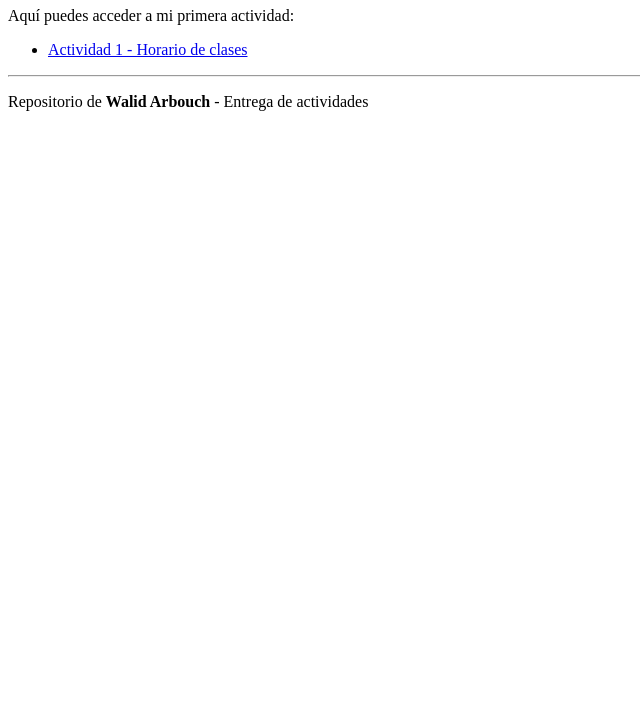
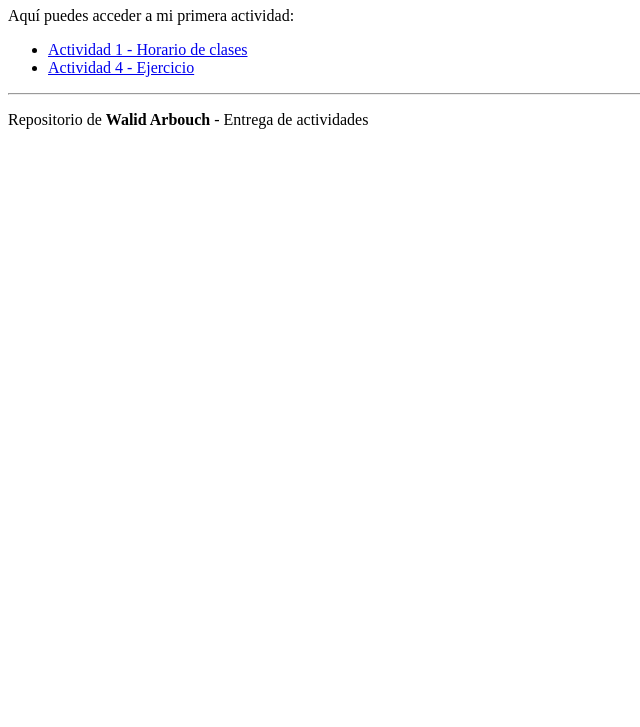
Before and after one commit to Walidarbbbb/Acts-APW, a plain HTML site: page index.html in a window 1280 px wide. Shown: the part 73-800 px from the top of the page, without its empty margins (0-640 px from the left). Drawn offline with Linux system fonts and the light colour scheme.

Commit message:
Update index.html

```diff
--- a/index.html
+++ b/index.html
@@ -13,8 +13,10 @@
 
     <ul>
 
-        <li><a href="horario.html">Actividad 1 - Horario de clases</a></li>
-    </ul>
+    <li><a href="horario.html">Actividad 1 - Horario de clases</a></li>
+    <li><a href="ejercicio.html">Actividad 4 - Ejercicio</a></li>
+</ul>
+
 
     <hr>
 
```
